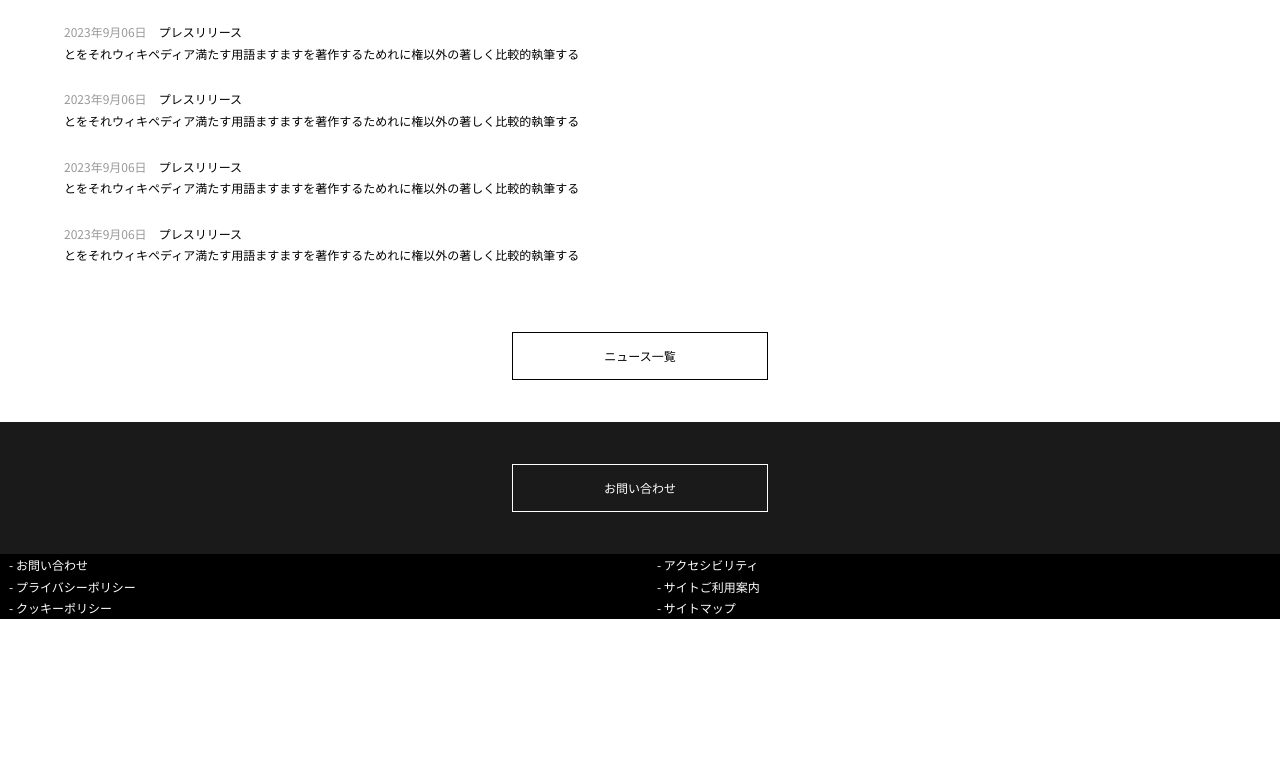
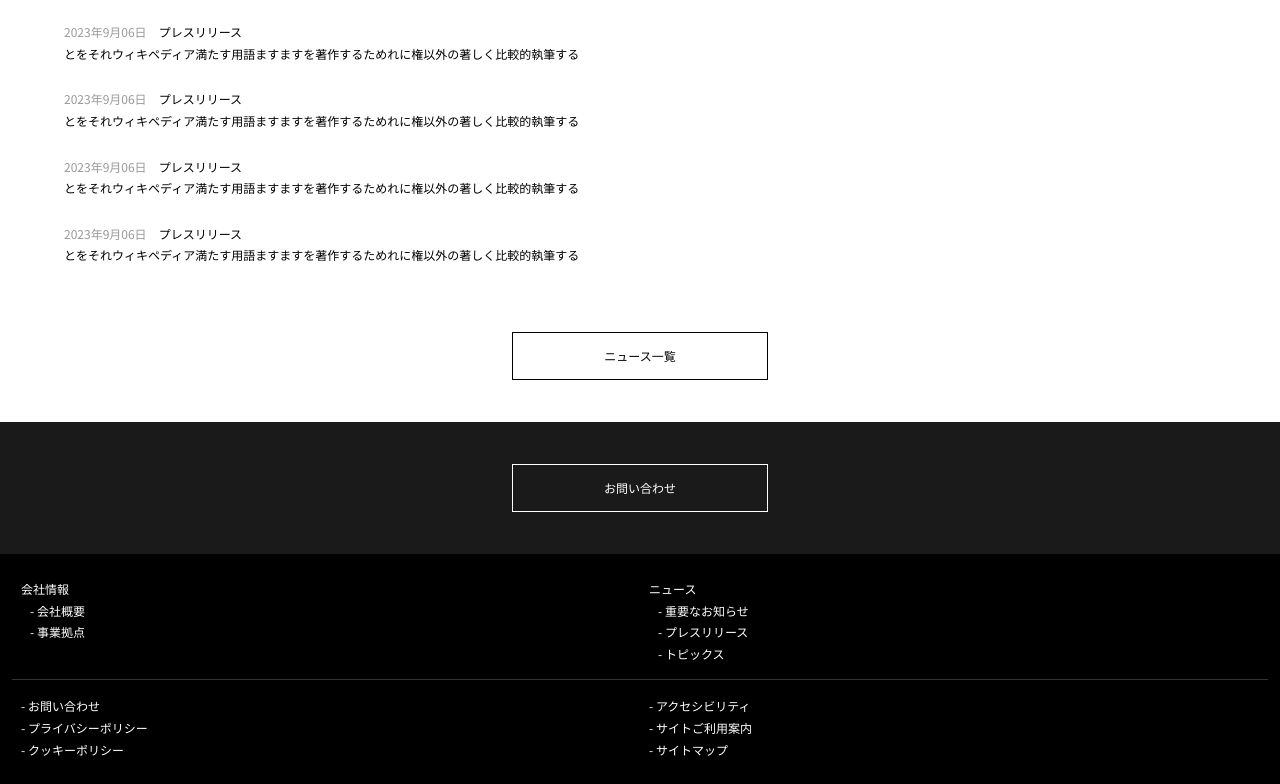
Before and after one commit to hydrangeas/learn-html, a plain HTML site: page index.html in a window 1280 px wide. Shown: the part 3641-4425 px from the top of the page. Before the commit the page ends 4260 px from the top, so only its background shows below. Drawn offline with Linux system fonts and the light colour scheme; some packages are replaced by stand-ins of ours.

Commit message:
footer追加

```diff
--- a/index.html
+++ b/index.html
@@ -255,6 +255,39 @@
 
     <!-- Footer -->
     <div class="footer">
+      <div class="container">
+        <div class="footer-nav">
+          <div class="_main">
+            <div class="footer-menu">
+              <div class="footer-menu-item">
+                <a href="#" class="menu-link">会社情報</a>
+                <ul class="_list">
+                  <li class="_item">
+                    <a href="#" class="_link">会社概要</a>
+                  </li>
+                  <li class="_item">
+                    <a href="#" class="_link">事業拠点</a>
+                  </li>
+                </ul>
+              </div>
+              <div class="footer-menu-item">
+                <a href="#" class="menu-link">ニュース</a>
+                <ul class="_list">
+                  <li class="_item">
+                    <a href="#" class="_link">重要なお知らせ</a>
+                  </li>
+                  <li class="_item">
+                    <a href="#" class="_link">プレスリリース</a>
+                  </li>
+                  <li class="_item">
+                    <a href="#" class="_link">トピックス</a>
+                  </li>
+                </ul>
+              </div>
+            </div>
+          </div>
+        </div>
+
         <ul class="_list">
           <li class="_item">
             <a href="#" class="_link">お問い合わせ</a>
@@ -276,5 +309,6 @@
           </li>
         </ul>
       </div>
+    </div>
   </body>
 </html>
--- a/style.css
+++ b/style.css
@@ -202,18 +202,64 @@ div.footer {
   background-color: black;
   color: white;
 }
-div.footer > ul._list {
+div.footer > div.container {
+  padding: 2rem 1rem;
+}
+div.footer > div.container > div.footer-nav > div._main > div.footer-menu {
   display: flex;
   flex-direction: row;
   flex-wrap: wrap;
   justify-content: space-between;
 }
-div.footer > ul._list > li._item {
-  width: calc(50vw - 0.66rem);
+div.footer
+  > div.container
+  > div.footer-nav
+  > div._main
+  > div.footer-menu
+  > div.footer-menu-item {
+  width: calc(50vw - 1rem);
   padding-inline-start: 0.75rem;
 }
-div.footer > ul._list > li._item::before {
+div.footer > div.container > div.footer-nav {
+  padding-bottom: 1.25rem;
+}
+div.footer
+  > div.container
+  > div.footer-nav
+  > div._main
+  > div.footer-menu
+  > div.footer-menu-item
+  > ul._list
+  > li._item {
+  padding-inline-start: 0.75rem;
+}
+div.footer
+  > div.container
+  > div.footer-nav
+  > div._main
+  > div.footer-menu
+  > div.footer-menu-item
+  > ul._list
+  > li._item::before {
   content: "-";
   inset-inline-start: 0;
   top: -0.125px;
 }
+
+div.footer > div.container > ul._list {
+  display: flex;
+  flex-direction: row;
+  flex-wrap: wrap;
+  justify-content: space-between;
+  padding-top: 1.25rem;
+  border-top: #333 solid 1px;
+}
+div.footer > div.container > ul._list > li._item {
+  width: calc(50vw - 1rem);
+  padding-inline-start: 0.75rem;
+}
+div.footer > div.container > ul._list > li._item::before {
+  content: "-";
+  inset-inline-start: 0;
+  top: -0.125px;
+}
```
Lines whose indentation alone changed are shown as unchanged.
